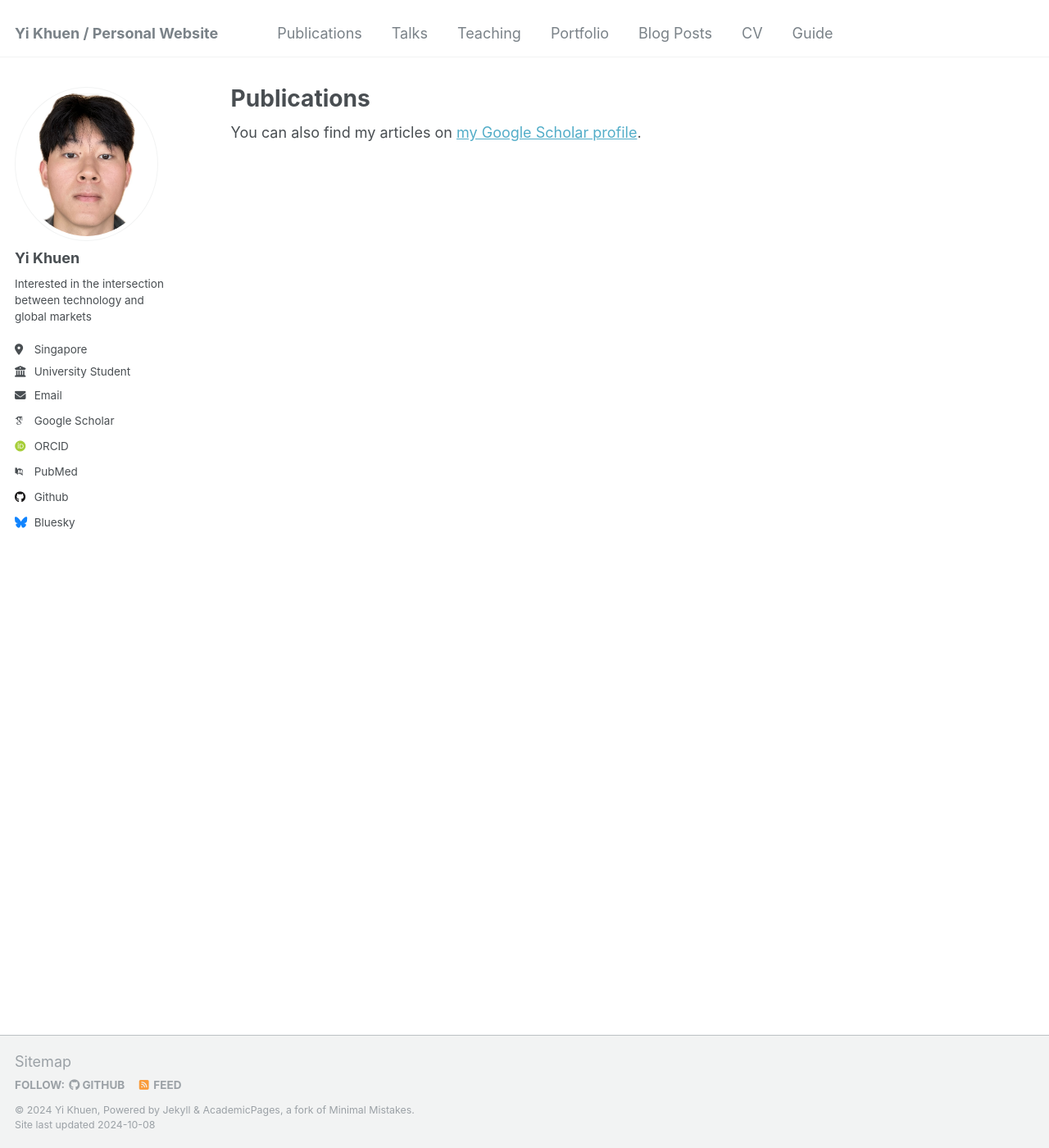
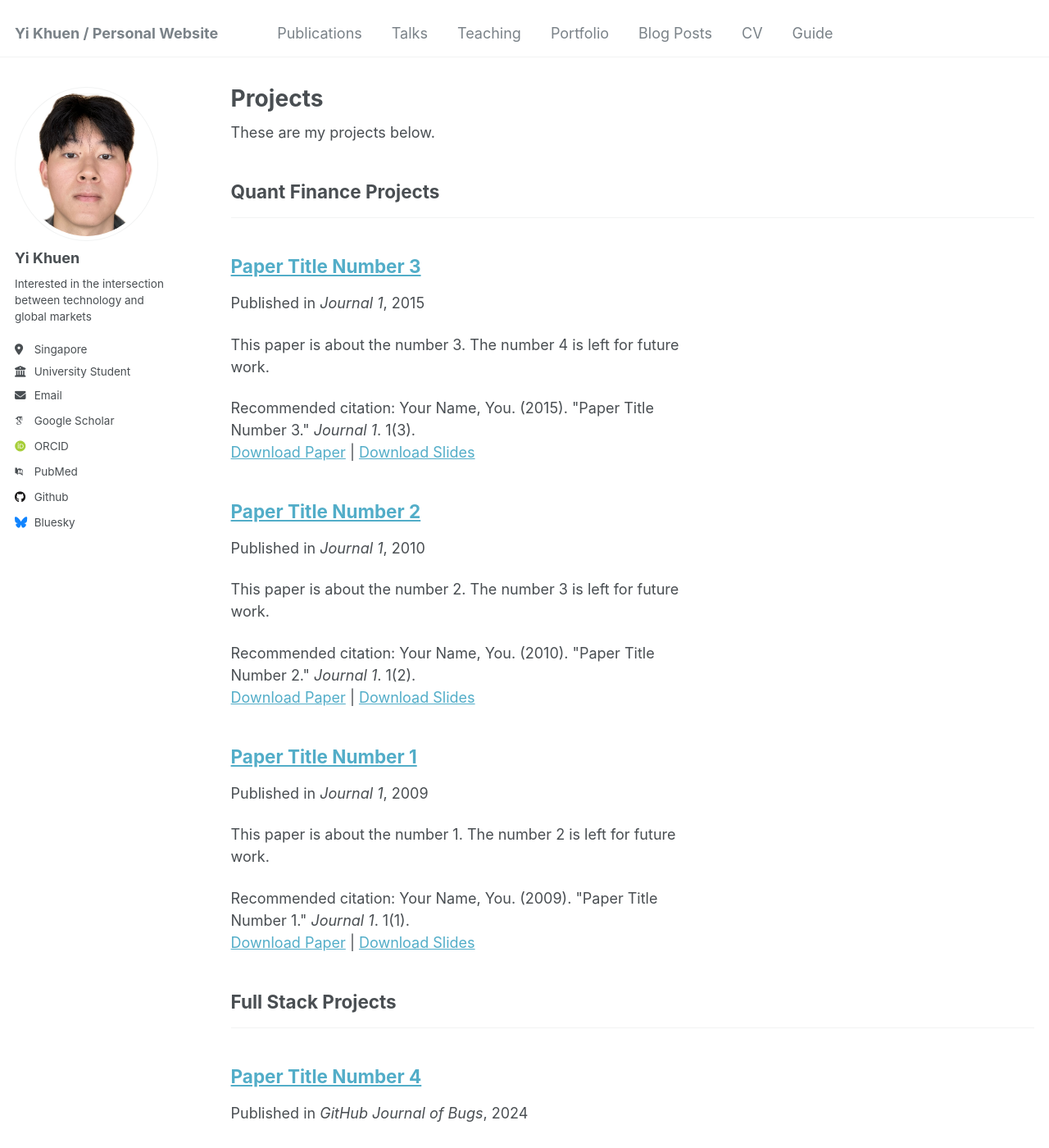
Before and after one commit to yikhuen/yikhuen.github.io, a Jekyll site: the page built from _pages/publications.html, in a window 1280 px wide and 1400 px high. Shown: the whole window at 82% size. Built offline with Jekyll 4.4.1, drawn with Linux system fonts in a browser that asks for light colours; some web fonts are replaced; some of the changed text lies outside the part shown.

Commit message:
Changed the publications page to reflect projects

```diff
--- a/_config.yml
+++ b/_config.yml
@@ -76,11 +76,11 @@ author:
 # Publication Category - The following the list of publication categories and their headings
 publication_category:
   books:
-    title: 'Books'
+    title: 'ML Projects'
   manuscripts:
-    title: 'Journal Articles'
+    title: 'Quant Finance Projects'
   conferences:
-    title: 'Conference Papers'
+    title: 'Full Stack Projects'
 
 # Site Settings
 teaser                   :  # filename of teaser fallback teaser image placed in /images/, .e.g. "500x300.png"
@@ -214,7 +214,7 @@ collections:
   teaching:
     output: true
     permalink: /:collection/:path/
-  projects:
+  publications:
     output: true
     permalink: /:collection/:path/
   portfolio:
@@ -257,7 +257,7 @@ defaults:
   # _publications
   - scope:
       path: ""
-      type: projects
+      type: publications
     values:
       layout: single
       author_profile: true
--- a/_pages/publications.html
+++ b/_pages/publications.html
@@ -1,12 +1,12 @@
 ---
 layout: archive
-title: "Publications"
+title: "Projects"
 permalink: /publications/
 author_profile: true
 ---
 
 {% if site.author.googlescholar %}
-  <div class="wordwrap">You can also find my articles on <a href="{{site.author.googlescholar}}">my Google Scholar profile</a>.</div>
+  <div class="wordwrap">These are my projects below</a>.</div>
 {% endif %}
 
 {% include base_path %}
```
